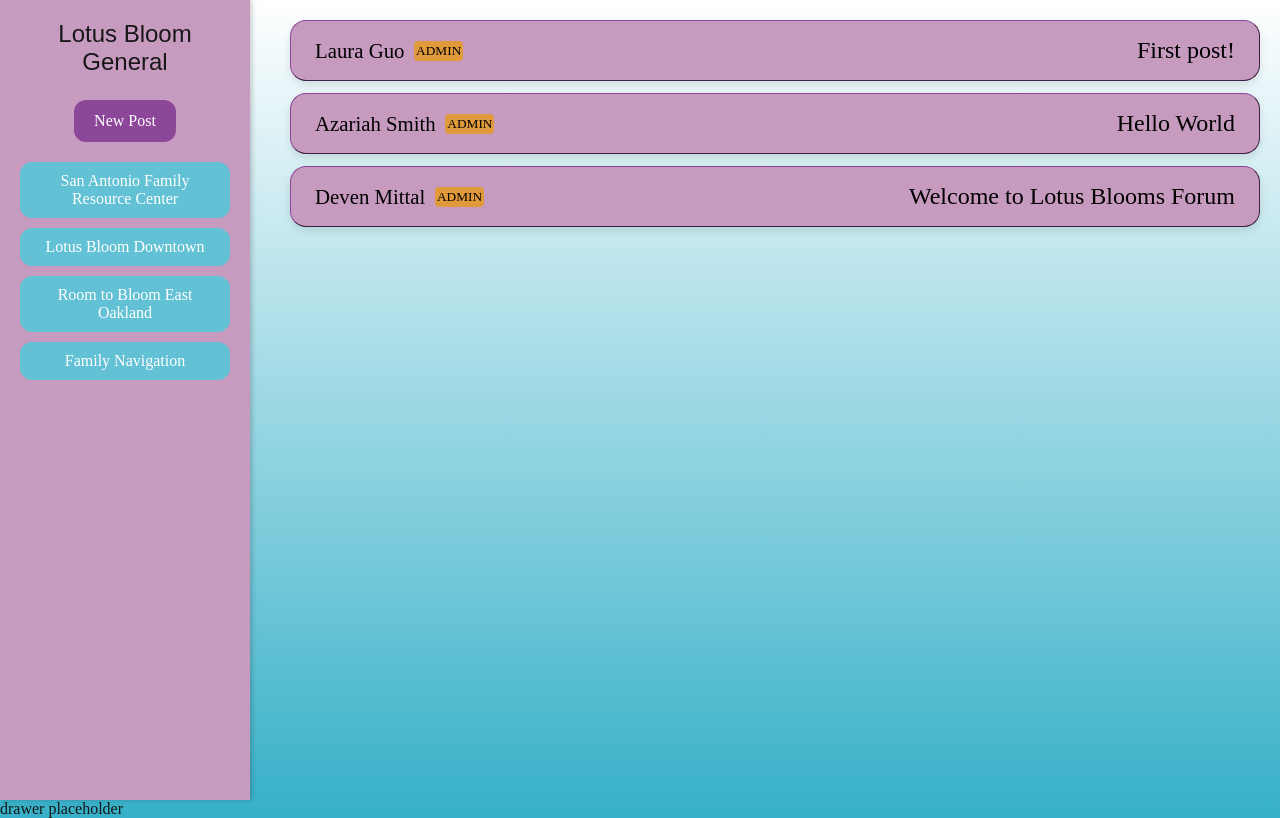
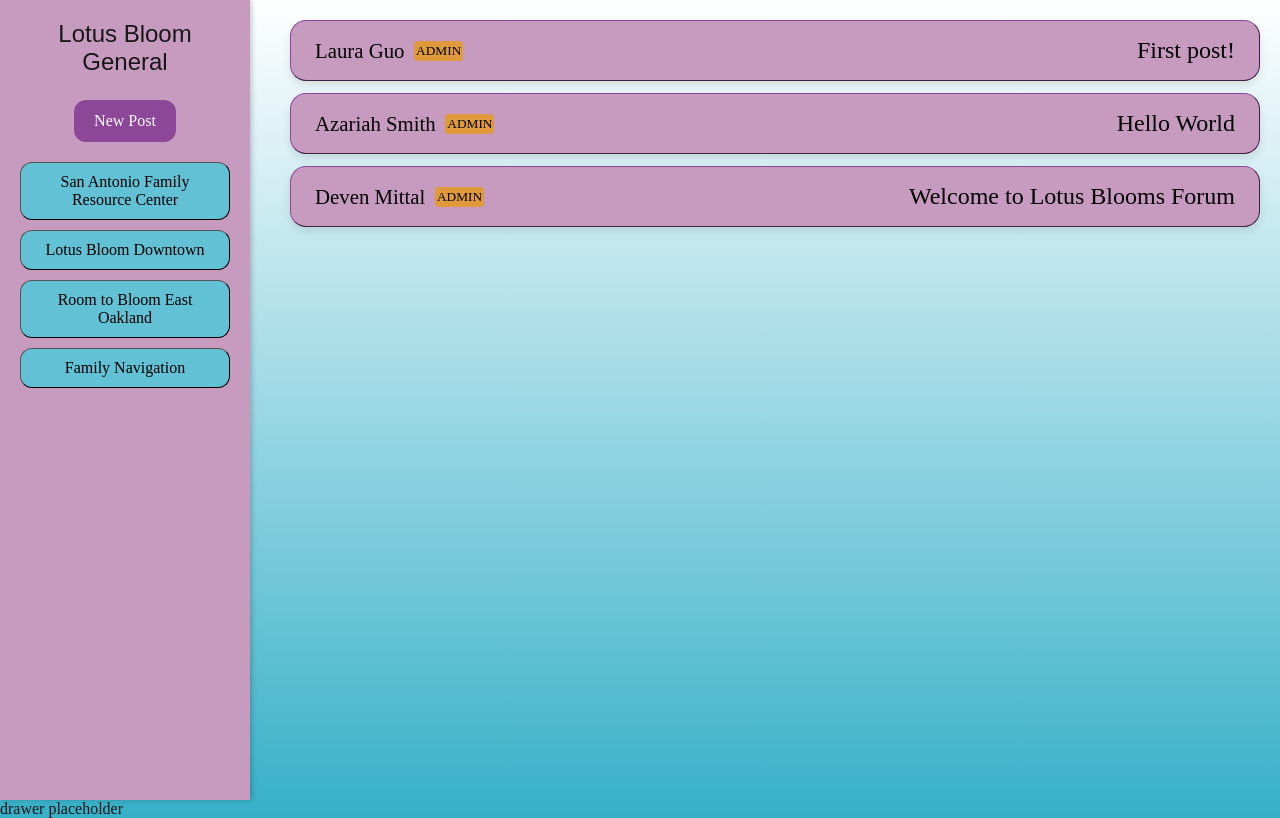
Before and after one commit to laurguo/lotus-bloom-forum, a Next.js app: page /site/1 in a window 1280 px wide. Built offline with nearby package versions, Linux system fonts and the light colour scheme; a web font is replaced by a local one.

Commit message:
[post display] changed the sidebar button style

```diff
--- a/app/site/[site]/page.module.css
+++ b/app/site/[site]/page.module.css
@@ -22,10 +22,9 @@
 
 .navButton {
   background-color: #62c1d4;
-  color: white;
   padding: 10px;
   border-radius: 12px;
-  border: none;
+  border-width: 1px;
   font-size: 1rem;
   cursor: pointer;
   width: 100%;
```
